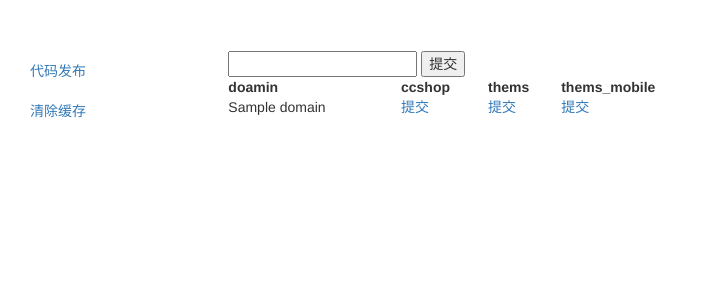
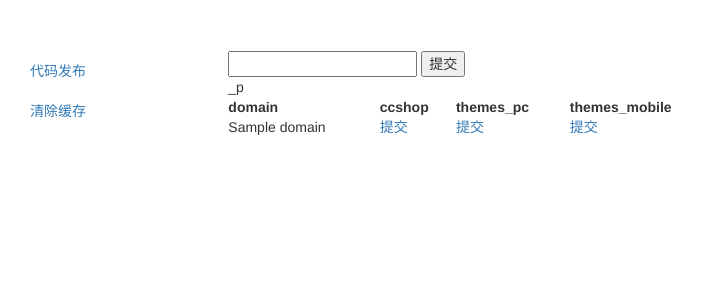
Before and after one commit to chuangchuangchuanga/Devops, a Django app: template templates/develop.html in a window 1280 px wide. Shown: the part 52-352 px from the top of the page, without its empty margins (0-704 px from the left). Run offline with Django 3.2, Linux system fonts and the light colour scheme; the template is opened without the code that fills it: most values are stand-ins (such as "Sample title", 1, 10 or a date in 2020); parts of the project's set-up code (start-up, migrations or seed data) failed here and were passed over; some libraries are stand-ins or nearby versions.

Commit message:
修正错误信息

```diff
--- a/templates/develop.html
+++ b/templates/develop.html
@@ -11,10 +11,10 @@
     <div>
         <table  width="500">
             <tr>
-            <th>doamin</th>
-            <th>ccshop</th>
-            <th>thems</th>
-            <th>thems_mobile</th>
+            <th>domain</th>
+            <th>ccshop</th>_p
+            <th>themes_pc</th>
+            <th>themes_mobile</th>
             </tr>
             {% for i in p %}
             <tr>
```
